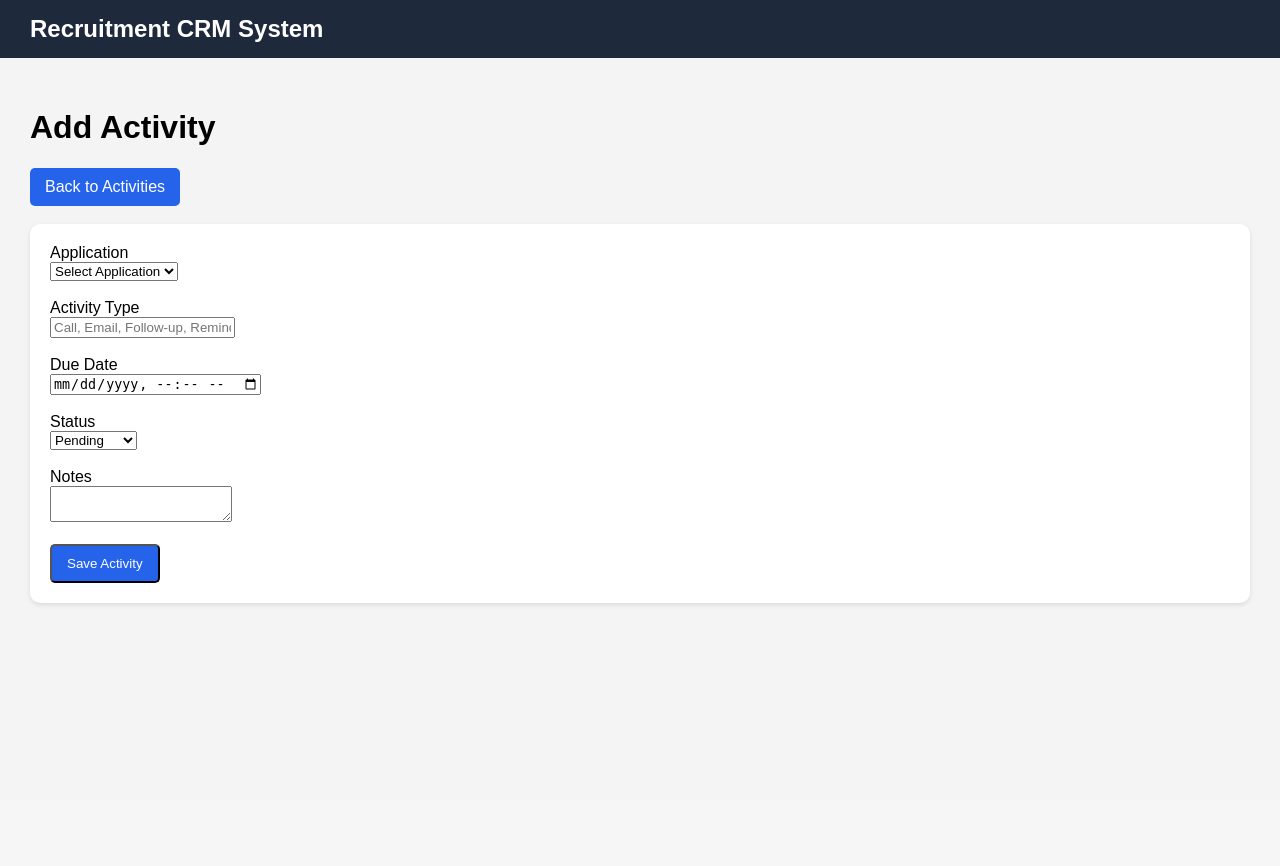
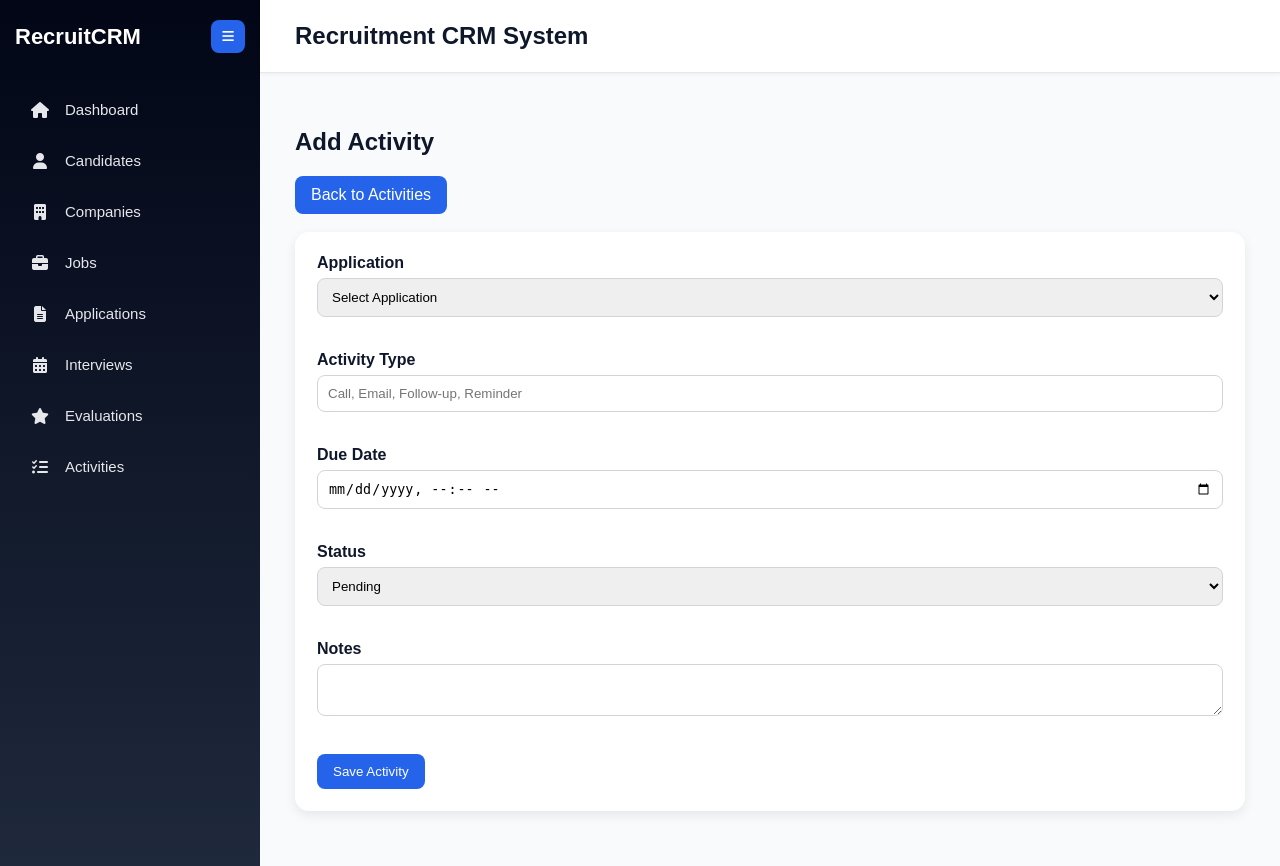
Before and after one commit to reemsaijary/Recruitment-CRM, a Django app: page /activities/add/ in a window 1280 px wide. Before the commit the page ends 606 px from the top, so only its background shows below. Run offline with Django 5.2, Linux system fonts and the light colour scheme; data that the repository does not hold is empty.

Commit message:
Improve CRM dashboard UI and sidebar layout

```diff
--- a/backend/core/templates/core/base.html
+++ b/backend/core/templates/core/base.html
@@ -1,114 +1,298 @@
 <!DOCTYPE html>
-<html>
+<html lang="en">
 <head>
+    <meta charset="UTF-8">
     <title>Recruitment CRM</title>
 
+    <!-- Font Awesome Icons -->
+    <link rel="stylesheet"
+          href="https://cdnjs.cloudflare.com/ajax/libs/font-awesome/6.5.1/css/all.min.css">
+
     <style>
+        * {
+            box-sizing: border-box;
+        }
+
         body {
             font-family: Arial, sans-serif;
             margin: 0;
-            background-color: #f4f4f4;
+            background-color: #f8fafc;
+            color: #0f172a;
         }
 
-        /* Navbar */
+        .layout {
+            display: flex;
+            min-height: 100vh;
+        }
+
+        /* Sidebar */
+        .sidebar {
+            width: 260px;
+            background: linear-gradient(180deg, #020617, #1e293b);
+            color: white;
+            padding: 20px 15px;
+            transition: width 0.3s ease;
+        }
+
+        .sidebar.closed {
+            width: 80px;
+        }
+
+        .sidebar-header {
+            display: flex;
+            align-items: center;
+            justify-content: space-between;
+            margin-bottom: 35px;
+        }
+
+        .logo {
+            font-size: 22px;
+            font-weight: bold;
+            margin: 0;
+        }
+
+        .toggle-btn {
+            background-color: #2563eb;
+            color: white;
+            border: none;
+            padding: 9px 11px;
+            border-radius: 8px;
+            cursor: pointer;
+        }
+
+        .sidebar-menu a {
+            display: flex;
+            align-items: center;
+            gap: 14px;
+            color: #e5e7eb;
+            text-decoration: none;
+            padding: 13px 14px;
+            margin-bottom: 8px;
+            border-radius: 10px;
+            font-size: 15px;
+            transition: 0.2s;
+        }
+
+        .sidebar-menu a:hover {
+            background-color: #2563eb;
+            color: white;
+        }
+        .sidebar-menu a.active {
+    background-color: #2563eb;
+    color: white;
+}
+
+        .icon {
+            width: 22px;
+            text-align: center;
+            font-size: 16px;
+        }
+
+        .sidebar.closed .sidebar-text,
+        .sidebar.closed .logo {
+            display: none;
+        }
+
+        .sidebar.closed .sidebar-header {
+            justify-content: center;
+        }
+
+        .sidebar.closed .sidebar-menu a {
+            justify-content: center;
+        }
+
+        /* Main */
+        .main {
+            flex: 1;
+        }
+
         .navbar {
-            background-color: #1e293b;
-            color: white;
-            padding: 15px 30px;
+            background-color: white;
+            padding: 22px 35px;
+            border-bottom: 1px solid #e5e7eb;
+            box-shadow: 0px 1px 4px rgba(0,0,0,0.05);
         }
 
         .navbar h2 {
             margin: 0;
+            font-size: 24px;
         }
 
-        /* Main content */
         .container {
-            padding: 30px;
+            padding: 35px;
         }
 
-        /* Cards */
-        .card {
+        /* Reusable UI */
+        .card,
+        .stat-card {
             background-color: white;
-            padding: 20px;
-            border-radius: 10px;
-            margin-bottom: 20px;
-            box-shadow: 0px 2px 5px rgba(0,0,0,0.1);
+            border-radius: 14px;
+            box-shadow: 0px 4px 12px rgba(0,0,0,0.08);
         }
 
-        /* Buttons */
+        .card {
+            padding: 22px;
+            margin-bottom: 20px;
+        }
+
         .btn {
             display: inline-block;
-            padding: 10px 15px;
+            padding: 10px 16px;
             background-color: #2563eb;
             color: white;
             text-decoration: none;
-            border-radius: 5px;
+            border-radius: 8px;
+            border: none;
+            cursor: pointer;
         }
 
         .btn:hover {
             background-color: #1d4ed8;
         }
 
-        /* Table */
+        /* Dashboard Cards */
+        .stats-container {
+            display: grid;
+            grid-template-columns: repeat(auto-fit, minmax(220px, 1fr));
+            gap: 22px;
+            margin-top: 20px;
+        }
+
+        .stat-card {
+            padding: 25px;
+        }
+
+        .stat-card h3 {
+            margin: 0;
+            color: #2563eb;
+            font-size: 18px;
+        }
+
+        .stat-card p {
+            font-size: 30px;
+            margin: 12px 0 0;
+            font-weight: bold;
+        }
+
+        /* Tables */
         table {
             width: 100%;
             border-collapse: collapse;
             background-color: white;
         }
 
-        table th,
-        table td {
-            padding: 12px;
-            border: 1px solid #ddd;
+        th {
+            background-color: #0f172a;
+            color: white;
+        }
+
+        th,
+        td {
+            padding: 13px;
+            border-bottom: 1px solid #e5e7eb;
             text-align: left;
         }
 
-        table th {
-            background-color: #1e293b;
-            color: white;
+        tr:hover {
+            background-color: #f1f5f9;
         }
 
-        /* Statistics Cards */
-        .stats-container {
-            display: flex;
-            gap: 20px;
-            flex-wrap: wrap;
+                form input,
+        form textarea,
+        form select {
+            width: 100%;
+            padding: 10px;
+            margin-top: 6px;
+            margin-bottom: 16px;
+            border: 1px solid #d1d5db;
+            border-radius: 8px;
         }
 
-        .stat-card {
-            background-color: white;
-            padding: 20px;
-            border-radius: 10px;
-            width: 200px;
-            box-shadow: 0px 2px 5px rgba(0,0,0,0.1);
-        }
-
-        .stat-card h3 {
-            margin: 0;
-            color: #2563eb;
-        }
-
-        .stat-card p {
-            font-size: 22px;
-            margin-top: 10px;
+        form label {
+            font-weight: bold;
         }
     </style>
 </head>
 
 <body>
 
-    <!-- Navbar -->
-    <div class="navbar">
-        <h2>Recruitment CRM System</h2>
-    </div>
+<div class="layout">
+
+    <!-- Sidebar -->
+    <aside class="sidebar" id="sidebar">
+
+        <div class="sidebar-header">
+            <h2 class="logo">RecruitCRM</h2>
+            <button onclick="toggleSidebar()" class="toggle-btn">
+                <i class="fa-solid fa-bars"></i>
+            </button>
+        </div>
+
+        <nav class="sidebar-menu">
+            <a href="{% url 'dashboard' %}">
+                <i class="fa-solid fa-house icon"></i>
+                <span class="sidebar-text">Dashboard</span>
+            </a>
+
+            <a href="{% url 'candidates_list' %}">
+                <i class="fa-solid fa-user icon"></i>
+                <span class="sidebar-text">Candidates</span>
+            </a>
+
+            <a href="{% url 'companies_list' %}">
+                <i class="fa-solid fa-building icon"></i>
+                <span class="sidebar-text">Companies</span>
+            </a>
+
+            <a href="{% url 'jobs_list' %}">
+                <i class="fa-solid fa-briefcase icon"></i>
+                <span class="sidebar-text">Jobs</span>
+            </a>
+
+            <a href="{% url 'applications_list' %}">
+                <i class="fa-solid fa-file-lines icon"></i>
+                <span class="sidebar-text">Applications</span>
+            </a>
+
+            <a href="{% url 'interviews_list' %}">
+                <i class="fa-solid fa-calendar-days icon"></i>
+                <span class="sidebar-text">Interviews</span>
+            </a>
+
+            <a href="{% url 'evaluations_list' %}">
+                <i class="fa-solid fa-star icon"></i>
+                <span class="sidebar-text">Evaluations</span>
+            </a>
+
+            <a href="{% url 'activities_list' %}">
+                <i class="fa-solid fa-list-check icon"></i>
+                <span class="sidebar-text">Activities</span>
+            </a>
+        </nav>
+
+    </aside>
 
     <!-- Main Content -->
-    <div class="container">
+    <main class="main">
 
-        {% block content %}
-        {% endblock %}
+        <header class="navbar">
+            <h2>Recruitment CRM System</h2>
+        </header>
 
-    </div>
+        <section class="container">
+            {% block content %}
+            {% endblock %}
+        </section>
+
+    </main>
+
+</div>
+
+<script>
+    function toggleSidebar() {
+        document.getElementById("sidebar").classList.toggle("closed");
+    }
+</script>
 
 </body>
 </html>
```
Also changed, not shown: backend/core/templates/core/dashboard.html (+15 -11 lines).
